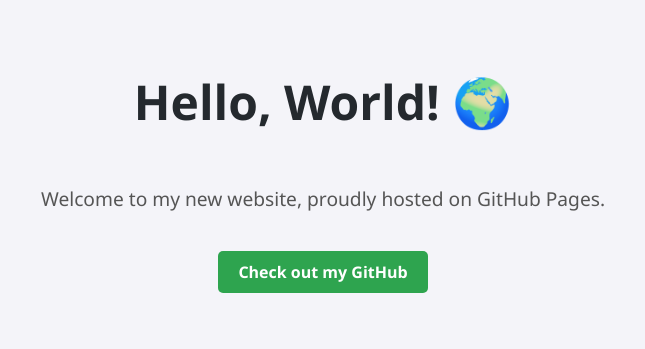
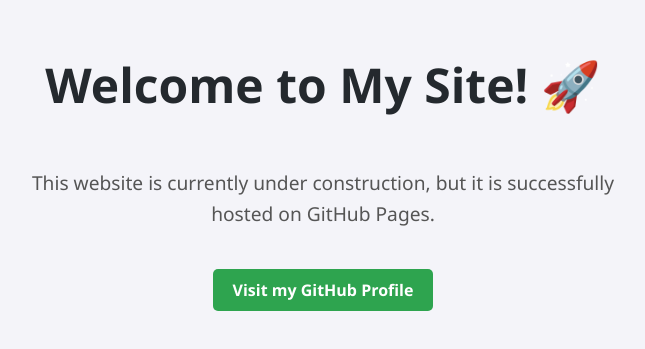
Before and after one commit to anupamsbh-pm/anupamsbh-pm.github.io, a plain HTML site: page index.html in a window 1280 px wide. Shown: the part 235-584 px from the top of the page, without its empty margins (317-962 px from the left). Drawn offline with Linux system fonts and the light colour scheme.

Commit message:
Update index.html

```diff
--- a/index.html
+++ b/index.html
@@ -3,7 +3,7 @@
 <head>
     <meta charset="UTF-8">
     <meta name="viewport" content="width=device-width, initial-scale=1.0">
-    <title>My GitHub Website</title>
+    <title>Anupam's Website</title>
     <style>
         body {
             font-family: 'Segoe UI', Tahoma, Geneva, Verdana, sans-serif;
@@ -20,17 +20,18 @@
         }
         h1 {
             font-size: 3rem;
-            color: #24292e; /* GitHub dark gray */
+            color: #24292e;
         }
         p {
             font-size: 1.2rem;
             max-width: 600px;
             color: #555;
+            line-height: 1.6;
         }
         .btn {
             margin-top: 20px;
             padding: 10px 20px;
-            background-color: #2ea44f; /* GitHub green */
+            background-color: #2ea44f;
             color: white;
             text-decoration: none;
             border-radius: 5px;
@@ -44,9 +45,9 @@
 </head>
 <body>
 
-    <h1>Hello, World! 🌍</h1>
-    <p>Welcome to my new website, proudly hosted on GitHub Pages.</p>
-    <a href="https://github.com" class="btn">Check out my GitHub</a>
+    <h1>Welcome to My Site! 🚀</h1>
+    <p>This website is currently under construction, but it is successfully hosted on GitHub Pages.</p>
+    <a href="https://github.com/anupamsbh-pm" class="btn" target="_blank">Visit my GitHub Profile</a>
 
 </body>
 </html>
```
